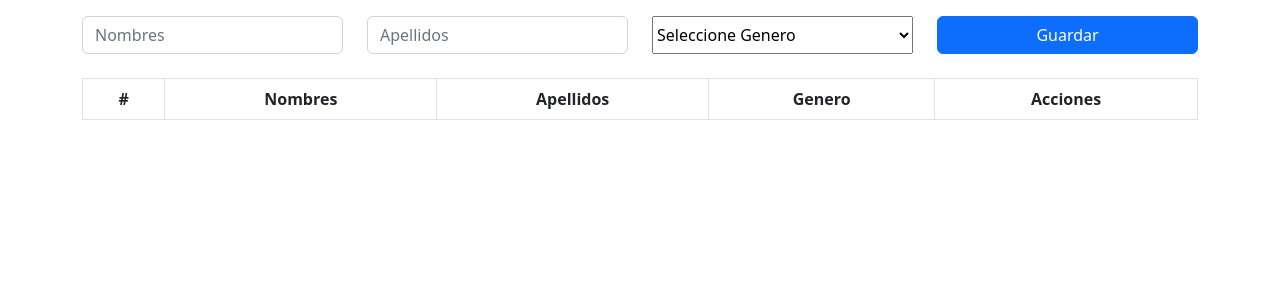
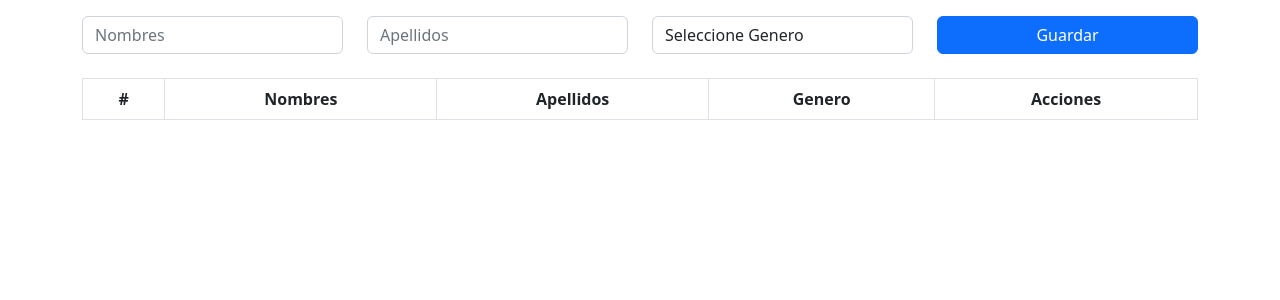
Before and after one commit to 04astharoth/Project-CRUD-PHP-Api-Fetch, a PHP site: page / in a window 1280 px wide. Shown: the top 300 px of the page. Run offline with PHP 8.4, Linux system fonts and the light colour scheme; lists and menus that the app fills with data are empty; some libraries are stand-ins or nearby versions.

Commit message:
adicion class form control de boostrap a input select

```diff
--- a/view/home/index.php
+++ b/view/home/index.php
@@ -21,7 +21,7 @@
 					<input type="text" name="apellidos" id="apellidos" class="form-control" placeholder="Apellidos">
 				</div>
 				<div class="d-grid gap-2 col-md-3">
-					<select name="genero" id="genero">
+					<select name="genero" id="genero" class="form-control">
 						<option value="">Seleccione Genero</option>
 						<option value="Masculino">Masculino</option>
 						<option value="Femenino">Femenino</option>
@@ -48,7 +48,8 @@
 		</form>
 	</div>
 	<script src="https://cdn.jsdelivr.net/npm/bootstrap@5.2.0/dist/js/bootstrap.bundle.min.js" integrity="sha384-A3rJD856KowSb7dwlZdYEkO39Gagi7vIsF0jrRAoQmDKKtQBHUuLZ9AsSv4jD4Xa" crossorigin="anonymous"></script>
-	<script src="https://unpkg.com/sweetalert/dist/sweetalert.min.js"></script>
+	<script src="//cdn.jsdelivr.net/npm/sweetalert2@11"></script>
+	<script src="../../js/datatable.js"></script>
 	<script src="../../js/fetchGet.js"></script>
 	<script src="../../js/fetchPut.js"></script>
 	<script src="../../js/fetchUpdate.js"></script>
```
